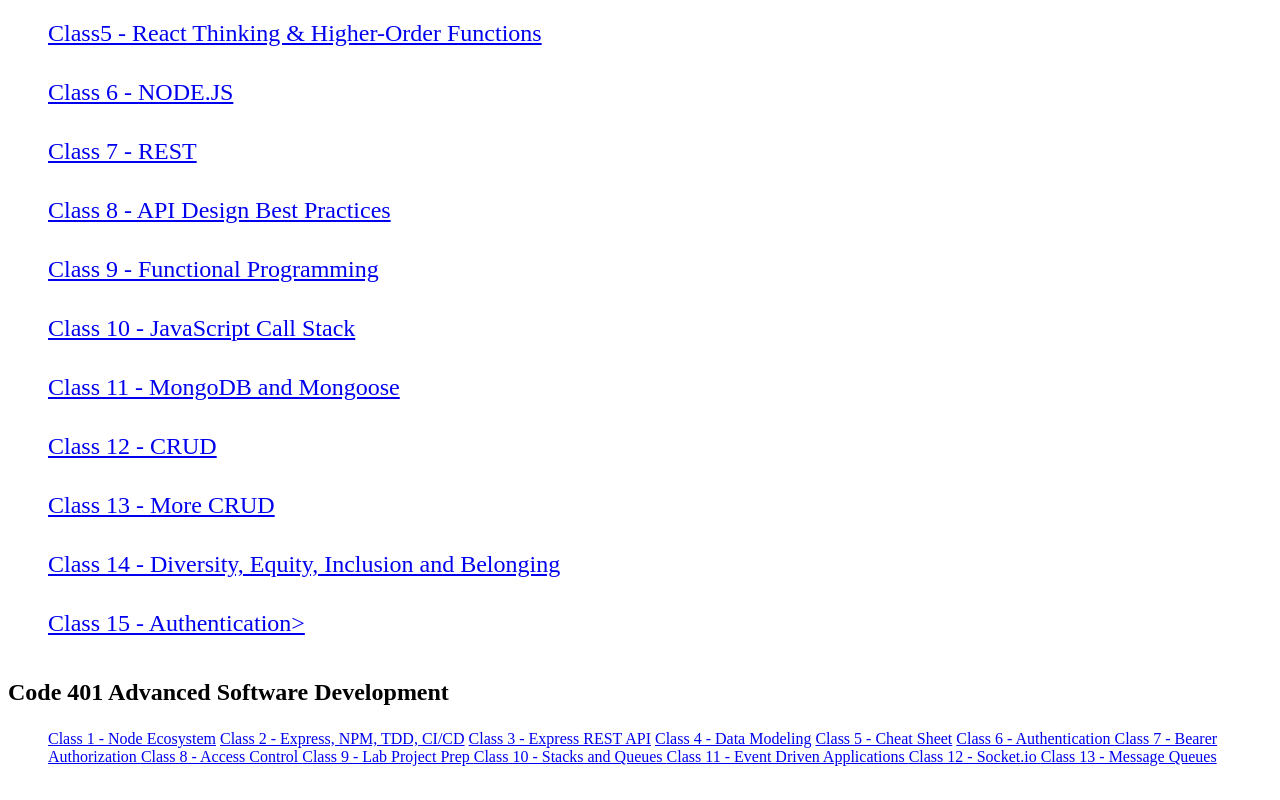
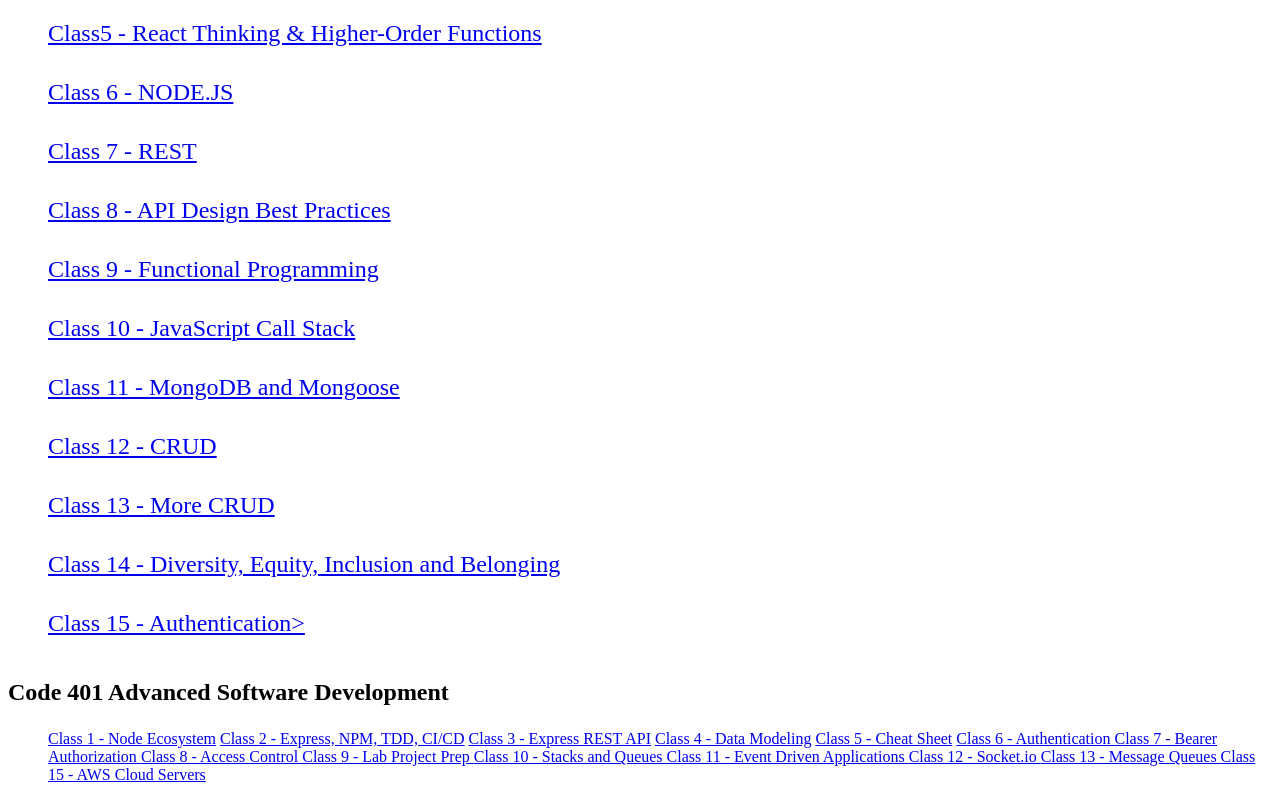
Before and after one commit to afrey09/reading-notes, a plain HTML site: page index.html in a window 1280 px wide. Shown: the part 2005-2805 px from the top of the page. Drawn offline with Linux system fonts and the light colour scheme.

Commit message:
class 15 notes

```diff
--- a/index.html
+++ b/index.html
@@ -151,6 +151,8 @@
           <a href="401Notes/Class12notes.md">Class 12 - Socket.io </a>
 
           <a href="401Notes/Class13notes.md">Class 13 - Message Queues </a>
+
+          <a href="401Notes/Class15notes.md">Class 15 - AWS Cloud Servers </a>
     </section>
   </main>
 </body>
```
Also changed, not shown: 2 other files.
